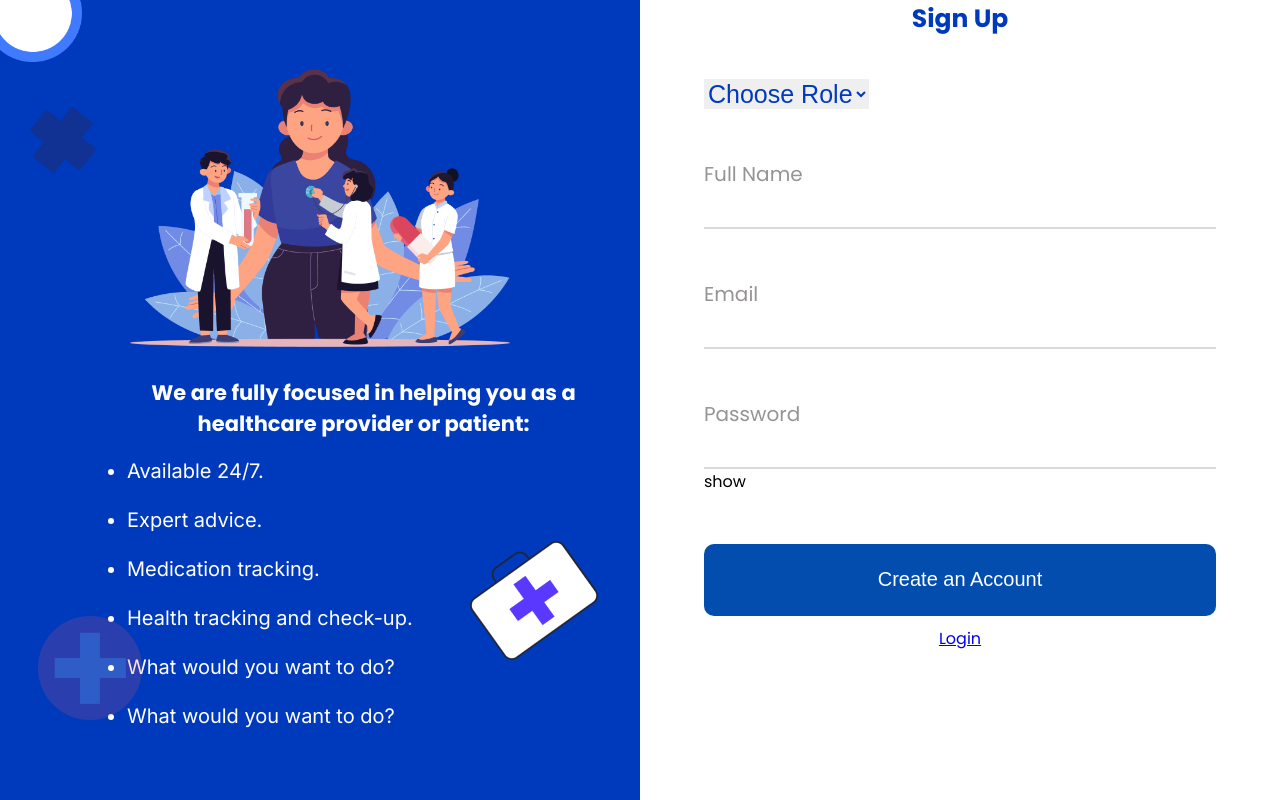
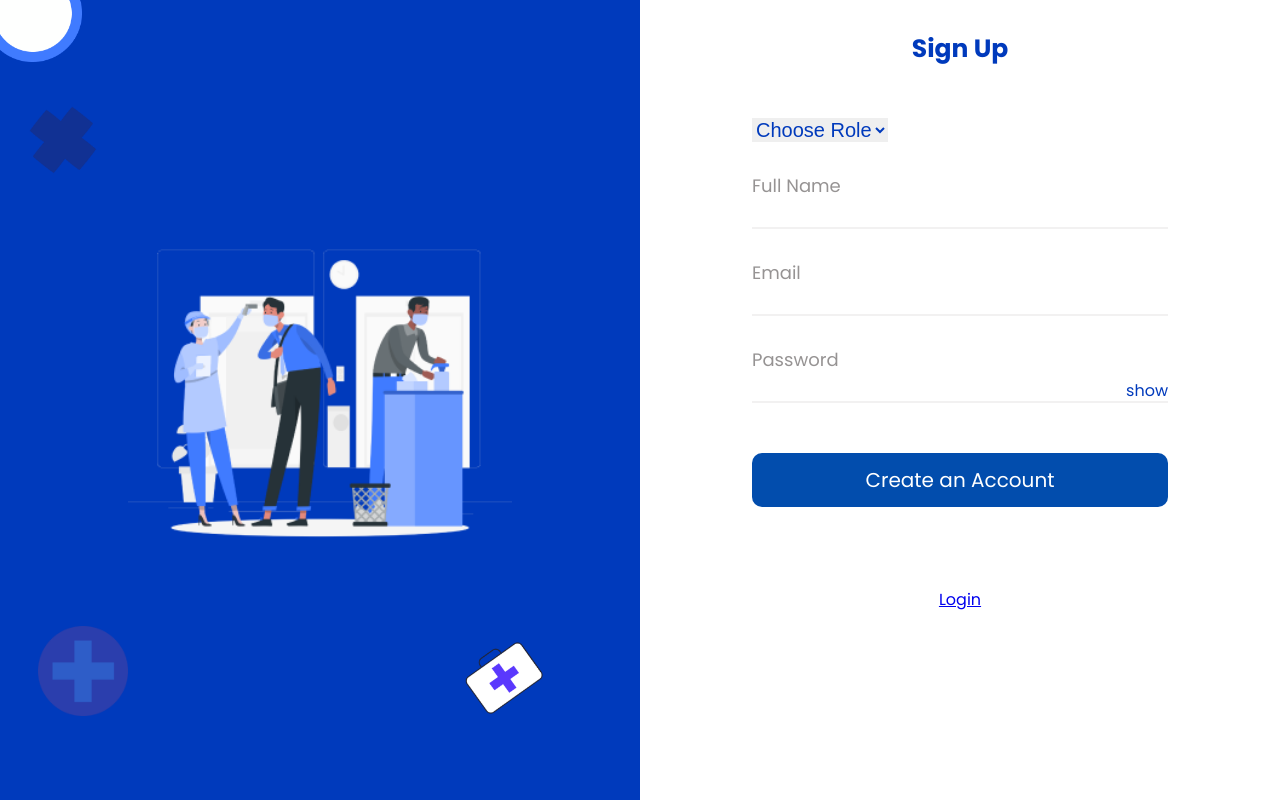
Before and after one commit to harzyz/Kluster-Health-Frontend, a React (Create React App) app: page /signup in a window 1280 px wide. Built offline with nearby package versions, Linux system fonts and the light colour scheme.

Commit message:
first commit

```diff
--- a/src/App.js
+++ b/src/App.js
@@ -11,7 +11,7 @@ import Signup from './pages/Signup';
 import Login from './pages/Login';
 import DoctorsProfileCreate from './pages/doctorspages/DoctorsProfileCreate';
 import ReminderViewAll from './pages/patientspages/ReminderViewAll';
-import Auth from './Auth';
+// import Auth from './Auth';
 
 
 function App() {
@@ -30,18 +30,18 @@ function App() {
           <Route path='/cprofile' element={<PatientProfileCreate />} />
           <Route path='/cdprofile' element={<DoctorsProfileCreate />} />
           <Route path='/ddashboard' element={
-            <Auth>
+
           <Dashboardpage>
             <Overviewpage />
           </Dashboardpage>
-          </Auth>
+
         } />
           <Route path='/pdashboard' element={
-            <Auth>
+
             <PatientDashboardpage>
               <PatientsOverview />
             </PatientDashboardpage>
-            </Auth>
+
           } />
           <Route path='/pdoctors' element={
             <PatientDashboardpage>
--- a/src/Auth.jsx
+++ b/src/Auth.jsx
@@ -1,16 +1,12 @@
-import { useNavigate } from "react-router-dom"
+import React from 'react';
+import { Navigate, Route } from 'react-router-dom';
 
-const Auth = ({children}) => {
+const PrivateRoute = ({ element, authenticated, ...rest }) => {
+  return authenticated ? (
+    <Route {...rest} element={element} />
+  ) : (
+    <Navigate to="/" replace />
+  );
+};
 
-  const navigate = useNavigate
-
-  if(!localStorage.getItem('token')){
-    navigate('/')
-  }
-  return (
-    <div>{children}</div>
-  )
-
-}
-
-export default Auth
+export default PrivateRoute;
--- a/src/pages/Login.jsx
+++ b/src/pages/Login.jsx
@@ -36,7 +36,7 @@ function Login() {
     }).then((res) => res.json())
     .then((data) => {
       console.log(data)
-      toast.success('Registered' + data.message);
+      toast.success('Registered');
       localStorage.setItem('token', data.access)
       localStorage.setItem('token', data.refresh)
       if(data.user_type === "PT"){
@@ -46,7 +46,7 @@ function Login() {
       }
     })
     .catch((err) => {
-      toast.error('User not Found', err.detail)
+      toast.error('User not Found')
       navigate('/')
     });
     console.log(formData)
@@ -71,6 +71,7 @@ function Login() {
             type={showPassword ? "text" : "password"}
           />
           <span
+            className={styles.show}
             onClick={() => {
               setShowPassword((prev) => !prev);
             }}>
@@ -86,7 +87,7 @@ function Login() {
         </div>
         <Link to='/cprofile'><button onClick={onSubmit} className={styles.createBtn}>Log in</button></Link>
 
-        <Link to='/signup'>Sign Up</Link>
+        <Link className={styles.link} to='/signup'>Sign Up</Link>
       </form>
     </div>
   );
--- a/src/pages/Registerpage.jsx
+++ b/src/pages/Registerpage.jsx
@@ -1,12 +1,17 @@
 import React from "react";
 import styles from "./Registerpage.module.css";
 import image from "../images/signupImg.png";
+import image1 from "../images/sing2img.png";
 import crossSvg from "../images/cross dark blue.png";
 import circleSvg from "../images/circle.png";
 import firstAidbx from "../images/doctor's first aid kit.png";
 import redCross from "../images/red cross sign.png";
+import Login from "./Login";
+
 
 function Registerpage({children}) {
+  const isLoginComponent = children && children.type === Login;
+
 
   return (
     <div className={styles.wrapper}>
@@ -18,9 +23,15 @@ function Registerpage({children}) {
           <div className={styles.crossSvg}>
             <img src={crossSvg} alt="" />
           </div>
-          <img src={image} alt="" />
+          <img src={isLoginComponent ? image : image1} alt="" />
+          <div className={styles.firstAid}>
+            <img src={firstAidbx} alt="" />
+          </div >
+          <div className={styles.redCross}>
+          <img  src={redCross} alt="" />
+          </div>
         </div>
-        <div className={styles.whatWedo}>
+        {/* <div className={styles.whatWedo}>
           <img className={styles.firstAid} src={firstAidbx} alt="" />
           <img className={styles.redCross} src={redCross} alt="" />
           <h1 className={styles.head}>
@@ -35,7 +46,7 @@ function Registerpage({children}) {
             <li>What would you want to do?</li>
             <li>What would you want to do?</li>
           </ul>
-        </div>
+        </div> */}
       </section>
       <section className={styles.forms}>
       {children}
--- a/src/pages/Registerpage.module.css
+++ b/src/pages/Registerpage.module.css
@@ -49,12 +49,13 @@
 }
 .firstAid{
   position: absolute;
-  top: 150px;
+  bottom: 80px;
   right: 38px;
 }
 .redCross{
   position: absolute;
   bottom: 80px;
+  width: 150px;
   left: 38px;
 }
 .whatWedo ul{
@@ -67,11 +68,12 @@
 }
 .regImg{
   position: relative;
-  height: 45%;
+  /* border: 2px solid red; */
+  height: 100%;
   width: 100%;
   display: flex;
   justify-content: center;
-  align-items: flex-end;
+  align-items: center;
 }
 .regImg img{
   object-fit: contain;
@@ -107,10 +109,11 @@
   font-family: Poppins;
 }
 .formsContainer{
-  width: 80%;
+  padding: 30px 0;
+  width: 65%;
   display: flex;
   flex-direction: column;
-  gap: 10px;
+  /* gap: 10px; */
   text-align: center;
 }
 .formsContainer h2{
@@ -118,46 +121,70 @@
   font-family: Poppins;
   font-size: 25px;
   font-weight: 700;
+  margin: 0;
 }
 .formControl{
+  position: relative;
   display: flex;
   flex-direction: column;
   text-align: start;
+  padding-top: 30px;
+}
+.show{
+  position: absolute;
+  bottom: 0;
+  right: 0;
+  cursor: pointer;
+  color: #003ABC;
+}
+.link{
+  color: #8b8beb;
+  text-decoration: none;
+}
+.formControl input:focus-visible{
+  outline: none;
 }
 .what{
   font-size: 24px;
 }
 .regForm{
+  padding: 50px 0;
   display: flex;
   flex-direction: column;
-  gap: 50px;
+  /* gap: 50px; */
 }
 .regForm label{
-  font-size: 20px;
+  font-size: 18px;
   color: #969393;
 }
 .regForm input{
-  height: 40px;
+  height: 30px;
   border: none;
-  border-bottom: 2px solid #96939359;
-  font-size: 20px;
+  border-bottom: 2px solid rgba(212, 210, 210, 0.3);
+  font-size: 16px;
+  font-family: Poppins;
   color: #969393;
 }
 .regForm select{
   color: #003abc;
   width: fit-content;
   border: none;
-  font-size: 25px;
+  font-size: 20px;
+}
+.btnWrapper{
+  padding-top: 50px;
 }
 .createBtn{
   width: 100%;
+  margin-bottom: 30px;
   background: #024DAD;
   border: 0;
   border-radius: 10px;
-  font-family: Arial, Helvetica, sans-serif;
+  font-family: Poppins;
   font-size: 20px;
   color: #fff;
-  height: 72px;
+  padding: 12px;
+  /* height: 45px; */
 }
 .role{
   font-family: Arial, Helvetica, sans-serif;
@@ -186,6 +213,11 @@
   display: flex;
   align-items: center;
   justify-content: space-between;
+  padding-top: 30px;
+  padding-bottom: 80px;
+}
+.forgotPassword span{
+  color: #003ABC;
 }
 .rememberMe{
   display: flex;
--- a/src/pages/Signup.jsx
+++ b/src/pages/Signup.jsx
@@ -6,6 +6,7 @@ import { Link, useNavigate } from "react-router-dom";
 function Signup() {
   const navigate = useNavigate()
 
+  const [isValid, setIsValid] = useState(true);
   const [showPassword, setShowPassword] = useState(false);
   const [formData, setFormData] = useState({
     name: "",
@@ -17,15 +18,50 @@ function Signup() {
   const { name, email, password, user_type } = formData;
 
   const onChange = (e) => {
-    // console.log(e.target.value);
+
     setFormData((prev) => ({
       ...prev,
       [e.target.id]: e.target.value
     }))
   };
 
+  const validateForm = () => {
+    // Validate each field individually
+    const isNameValid = name.trim() !== '';
+    const isEmailValid = /^[^\s@]+@[^\s@]+\.[^\s@]+$/.test(email);
+    const isPasswordValid = password.trim() !== '';
+    const isUserTypeValid = user_type !== '';
+
+    // Update isValid state based on all validation checks
+    setIsValid(isNameValid && isEmailValid && isPasswordValid && isUserTypeValid);
+
+    // Return true if all fields are valid, otherwise false
+    return isNameValid && isEmailValid && isPasswordValid && isUserTypeValid;
+  };
+
   const onSubmit = (e) => {
-    e.preventDefault()
+    e.preventDefault();
+
+    if (!validateForm()) {
+      // Display an error message or handle invalid form submission
+      toast.error('Please fill in all required fields');
+      return;
+    }
+
+    setIsValid(true);
+
+    if (isValid) {
+      if (formData.user_type === 'HP') {
+        navigate('/cdprofile');
+        fetchData();
+      } else {
+        navigate('/cprofile');
+        fetchData();
+      }
+    }
+  };
+
+  const fetchData = () => {
     let url = 'https://digital-healthcare-solution-v1.onrender.com/api/register/'
 
     fetch(url, {
@@ -36,16 +72,16 @@ function Signup() {
       body: JSON.stringify(formData)
     }).then((res) => res.json())
     .then((data) => {
-      console.log(data)
-      toast.success('Registered' + data.message);
-      if(formData.user_type === 'PT'){
-        navigate('/cprofile');
-      }else{
-        navigate('/cdprofile')
-      }
+
+
+
+      toast.success('Registered');
+      console.log(data.message)
+
     })
     .catch((err) => {
-      // toast.error('Failed');
+      toast.error('Failed',err);
+      navigate('/signup')
     });
     console.log(formData)
   }
@@ -62,6 +98,7 @@ function Signup() {
           <option value="PT">Patient</option>
           <option value="HP">Health</option>
         </select>
+        {!isValid && <p style={{ color: 'red' }}>Please select a valid option</p>}
         <div className={styles.formControl}>
           <label htmlFor="">Full Name</label>
           <input onChange={onChange} name='name' id='name' value={name} type="text" />
@@ -80,6 +117,7 @@ function Signup() {
             type={showPassword ? "text" : "password"}
           />
           <span
+            className={styles.show}
             onClick={() => {
               setShowPassword((prev) => !prev);
             }}>
@@ -88,7 +126,9 @@ function Signup() {
         </div>
 
         {/* <Link> */}
-          <button onClick={onSubmit} type='submit' className={styles.createBtn}>Create an Account</button>
+          <div className={styles.btnWrapper}>
+            <button onClick={onSubmit} type='submit' className={styles.createBtn}>Create an Account</button>
+          </div>
         {/* </Link> */}
       </form>
       <Link to="/">Login</Link>
```
Also changed, not shown: src/images/sing2img.png (added).
